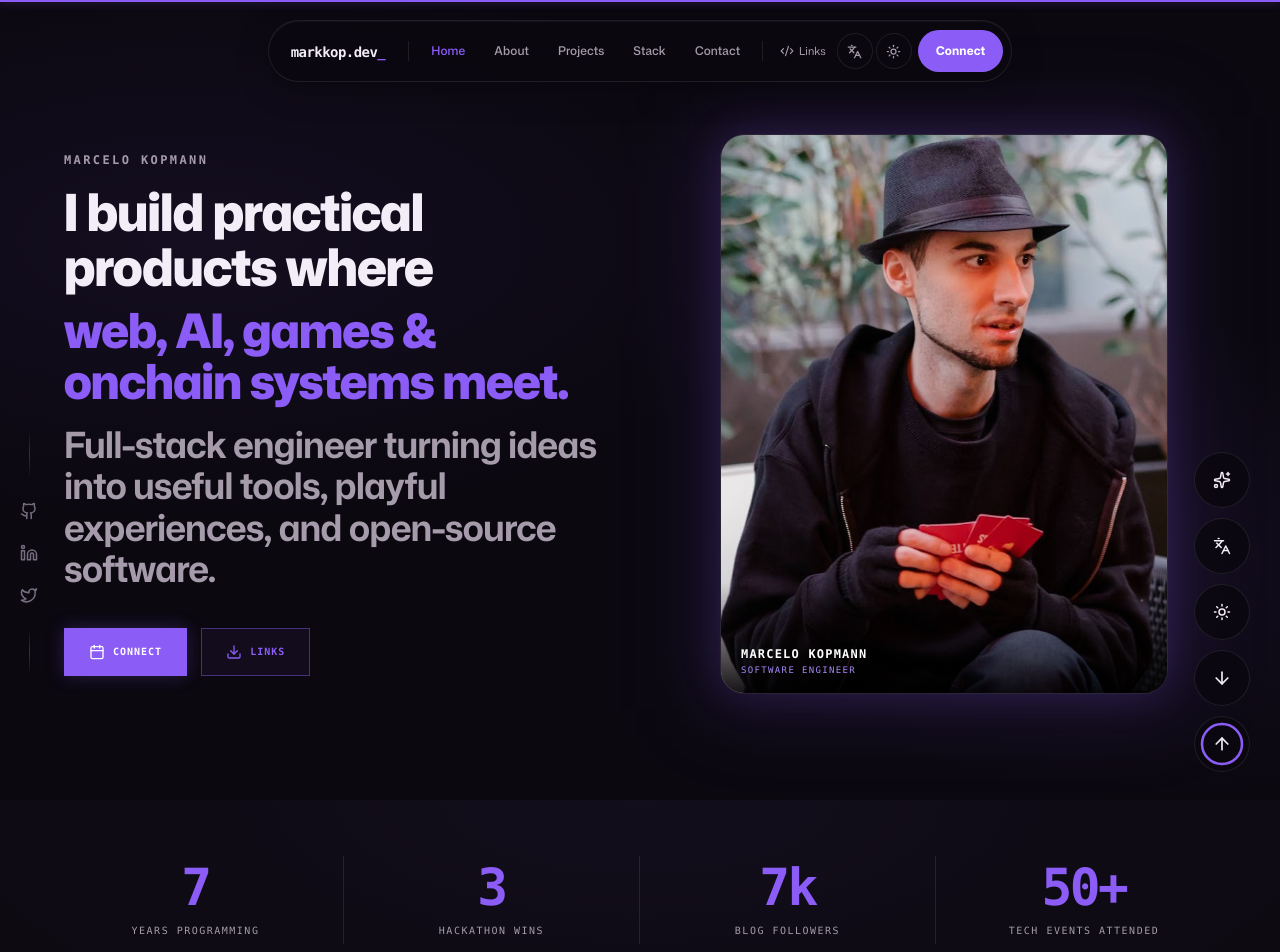
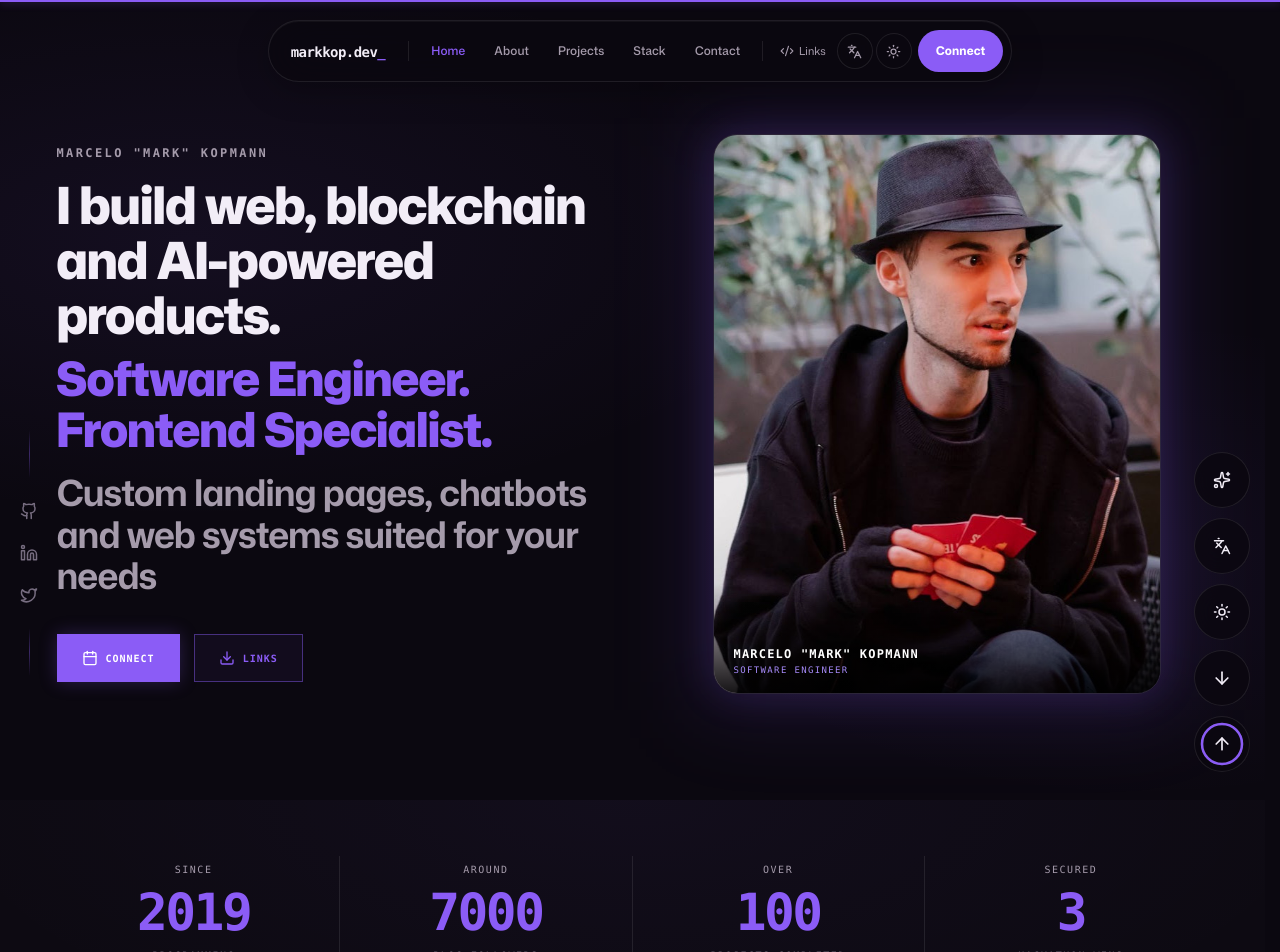
Before and after one commit to Markkop/markkop-dev, a Next.js app: page / in a window 1280 px wide. Shown: the top 952 px of the page. Built offline with nearby package versions, Linux system fonts and the light colour scheme.

Commit message:
Brand the site as Marcelo "Mark" Kopmann and refresh hero copy and stats.

```diff
--- a/package.json
+++ b/package.json
@@ -10,6 +10,7 @@
     "lint": "eslint"
   },
   "dependencies": {
+    "csshake": "^1.7.0",
     "framer-motion": "^12.31.0",
     "gsap": "^3.15.0",
     "lenis": "^1.3.17",
--- a/src/app/globals.css
+++ b/src/app/globals.css
@@ -67,7 +67,16 @@
 }
 
 * { box-sizing: border-box; }
-html { position: relative; scroll-behavior: smooth; scroll-padding-top: 90px; background: var(--background); }
+html {
+  position: relative;
+  scroll-behavior: smooth;
+  scroll-padding-top: 90px;
+  background: var(--background);
+  scrollbar-gutter: stable;
+}
+@supports not (scrollbar-gutter: stable) {
+  html { overflow-y: scroll; }
+}
 body {
   margin: 0;
   min-height: 100vh;
@@ -545,7 +554,9 @@ button { font: inherit; }
 .mk-stats > div { padding: 6px 24px; text-align: center; border-right: 1px solid var(--section-border); }
 .mk-stats > div:last-child { border: 0; }
 .mk-stats strong { display: block; color: var(--mk-accent); font: 850 clamp(38px, 4vw, 52px)/1 var(--font-mono); letter-spacing: -.05em; }
-.mk-stats span { display: block; margin-top: 10px; color: var(--section-muted); font: 10px/1.5 var(--font-mono); letter-spacing: .15em; text-transform: uppercase; }
+.mk-stats span { display: block; color: var(--section-muted); font: 10px/1.5 var(--font-mono); letter-spacing: .15em; text-transform: uppercase; }
+.mk-stat-prefix { margin-bottom: 10px; }
+.mk-stats strong + span { margin-top: 10px; }
 .mk-section-heading p, .mk-about-columns article > p, .mk-journey > p { margin: 0 0 15px; color: var(--mk-accent); font: 10px var(--font-mono); letter-spacing: .2em; text-transform: uppercase; }
 .mk-section-heading h2 { margin: 0 0 52px; color: var(--section-foreground); font: 300 clamp(34px, 4vw, 50px)/1.12 var(--font-mono); letter-spacing: -.04em; }
 .mk-section-heading h2 span { color: var(--mk-accent); }
--- a/src/app/layout.tsx
+++ b/src/app/layout.tsx
@@ -9,6 +9,7 @@ export const metadata: Metadata = {
   title: siteConfig.title,
   description: siteConfig.description,
   keywords: [
+    'Marcelo "Mark" Kopmann',
     'Marcelo Kopmann',
     'Mark Kop',
     'software engineer',
@@ -29,7 +30,7 @@ export const metadata: Metadata = {
     siteName: siteConfig.name,
     type: 'profile',
     locale: 'en_US',
-    images: [{ url: '/og.png', width: 1536, height: 1024, alt: 'Marcelo Kopmann — Software Engineer' }],
+    images: [{ url: '/og.png', width: 1536, height: 1024, alt: 'Marcelo "Mark" Kopmann — Software Engineer' }],
   },
   twitter: {
     card: 'summary_large_image',
@@ -49,8 +50,8 @@ export const viewport: Viewport = {
 const jsonLd = {
   '@context': 'https://schema.org',
   '@type': 'Person',
-  name: 'Marcelo Kopmann',
-  alternateName: 'Mark Kop',
+  name: 'Marcelo "Mark" Kopmann',
+  alternateName: ['Mark Kop', 'Marcelo Kopmann'],
   url: siteConfig.url,
   image: `${siteConfig.url}/LISBON_229.jpg`,
   jobTitle: 'Software Engineer',
--- a/src/app/links/page.tsx
+++ b/src/app/links/page.tsx
@@ -3,8 +3,8 @@ import { siteConfig } from '@/config/seo'
 import LinksPageContent from '@/components/LinksPageContent'
 
 export const metadata: Metadata = {
-  title: 'Links — Marcelo Kopmann',
-  description: 'Projects, code, and social links for Marcelo Kopmann.',
+  title: 'Links — Marcelo "Mark" Kopmann',
+  description: 'Projects, code, and social links for Marcelo "Mark" Kopmann.',
   alternates: { canonical: '/links' },
   openGraph: { url: `${siteConfig.url}/links`, images: ['/og.png'] },
 }
--- a/src/app/manifest.ts
+++ b/src/app/manifest.ts
@@ -2,9 +2,9 @@ import type { MetadataRoute } from 'next'
 
 export default function manifest(): MetadataRoute.Manifest {
   return {
-    name: 'Marcelo Kopmann — Software Engineer',
+    name: 'Marcelo "Mark" Kopmann — Software Engineer',
     short_name: 'markkop.dev',
-    description: 'Web, AI, open-source, gamified, and onchain products by Marcelo Kopmann.',
+    description: 'Web, AI, open-source, gamified, and onchain products by Marcelo "Mark" Kopmann.',
     start_url: '/',
     display: 'standalone',
     background_color: '#0b0810',
--- a/src/components/LinksPageContent.tsx
+++ b/src/components/LinksPageContent.tsx
@@ -25,10 +25,10 @@ export default function LinksPageContent() {
         </div>
         <header className="links-header">
           <div className="avatar-ring">
-            <Image src="/LISBON_229.jpg" alt="Marcelo Kopmann" fill sizes="128px" priority />
+            <Image src="/LISBON_229.jpg" alt={profile.name} fill sizes="128px" priority />
           </div>
           <p className="eyebrow">{t.links.eyebrow}</p>
-          <h1>Marcelo <span>/</span> Kopmann</h1>
+          <h1>Marcelo <span>"Mark"</span> Kopmann</h1>
           <p>{t.links.summary}</p>
           <div className="tag-row"><span>TypeScript</span><span>{t.links.ai}</span><span>Web3</span><span>{t.links.openSource}</span></div>
         </header>
--- a/src/components/Portfolio.tsx
+++ b/src/components/Portfolio.tsx
@@ -127,7 +127,16 @@ function About() {
       <div className="mk-wide">
         <SectionWrapper>
           <div className="mk-stats">
-            {profile.stats.map((stat, index) => <div key={stat.label}><strong>{stat.value}</strong><span>{t.about.stats[index]}</span></div>)}
+            {profile.stats.map((stat, index) => {
+              const copy = t.about.stats[index]
+              return (
+                <div key={stat.label}>
+                  <span className="mk-stat-prefix">{copy.prefix}</span>
+                  <strong>{stat.value}</strong>
+                  <span>{copy.label}</span>
+                </div>
+              )
+            })}
           </div>
         </SectionWrapper>
 
--- a/src/config/seo.ts
+++ b/src/config/seo.ts
@@ -1,11 +1,11 @@
 export const siteConfig = {
   name: 'markkop.dev',
-  title: 'Marcelo Kopmann — Software Engineer | markkop.dev',
+  title: 'Marcelo "Mark" Kopmann — Software Engineer | markkop.dev',
   description:
-    'Marcelo Kopmann builds practical web, AI, gamified, open-source, and onchain products from Santa Catarina, Brazil.',
+    'Marcelo "Mark" Kopmann builds practical web, AI, gamified, open-source, and onchain products from Santa Catarina, Brazil.',
   url: 'https://markkop.dev',
   ogImage: 'https://markkop.dev/og.png',
-  author: 'Marcelo Kopmann',
+  author: 'Marcelo "Mark" Kopmann',
   handle: '@heymarkkop',
   links: {
     github: 'https://github.com/Markkop',
--- a/src/data/profile.ts
+++ b/src/data/profile.ts
@@ -12,7 +12,7 @@ export type Project = {
 }
 
 export const profile = {
-  name: 'Marcelo Kopmann',
+  name: 'Marcelo "Mark" Kopmann',
   shortName: 'Mark Kop',
   role: 'Software Engineer',
   location: 'Santa Catarina, Brazil',
@@ -26,16 +26,16 @@ export const profile = {
     x: 'https://x.com/heymarkkop',
   },
   stats: [
-    { value: '7', label: 'Years programming' },
-    { value: '3', label: 'Hackathon wins' },
-    { value: '7k', label: 'Blog followers' },
-    { value: '50+', label: 'Tech events attended' },
+    { value: '2019', prefix: 'Since', label: 'Programming' },
+    { value: '7000', prefix: 'Around', label: 'Blog followers' },
+    { value: '100', prefix: 'Over', label: 'Projects completed' },
+    { value: '3', prefix: 'Secured', label: 'Hackathon wins' },
   ],
   about: [
     {
       label: '// THE WHY',
       title: 'Why I Code',
-      text: 'Coding feels like magic. Being able to turn any idea into something useful is a powerful skill, and I love it. Agentic coding is the last magical wand I needed to start building products people will really enjoy.',
+      text: 'Coding feels like magic. Being able to turn any idea into something useful is a powerful skill, and I love it.',
     },
     {
       label: '// VALUES',
--- a/src/i18n/content.ts
+++ b/src/i18n/content.ts
@@ -29,7 +29,7 @@ export type SiteContent = {
     eyebrow: string
     title: string
     titleHighlight: string
-    stats: string[]
+    stats: Array<{ prefix: string; label: string }>
     cards: Array<{ label: string; title: string; text: string }>
     journey: string
     careerMilestones: string[]
@@ -166,9 +166,9 @@ export const content: Record<Language, SiteContent> = {
     },
     status: { building: 'Building in public', latest: 'Latest activity' },
     hero: {
-      lead: 'I build practical products where',
-      highlight: 'web, AI, games & onchain systems meet.',
-      summary: profile.summary,
+      lead: 'I build web, blockchain and AI-powered products.',
+      highlight: 'Software Engineer. Frontend Specialist.',
+      summary: 'Custom landing pages, chatbots and web systems suited for your needs',
       explore: 'Explore my work',
       linkedin: 'Connect on LinkedIn',
       role: profile.role,
@@ -180,7 +180,7 @@ export const content: Record<Language, SiteContent> = {
       eyebrow: '// ABOUT ME',
       title: 'The person behind',
       titleHighlight: 'the prompt.',
-      stats: profile.stats.map((stat) => stat.label),
+      stats: profile.stats.map((stat) => ({ prefix: stat.prefix, label: stat.label })),
       cards: profile.about.map((item) => ({ ...item })),
       journey: '// JOURNEY',
       careerMilestones: profile.milestones.map((item) => item.role),
@@ -258,9 +258,9 @@ export const content: Record<Language, SiteContent> = {
     },
     status: { building: 'Construindo em público', latest: 'Atividade recente' },
     hero: {
-      lead: 'Eu crio produtos práticos onde',
-      highlight: 'web, IA, jogos e sistemas onchain se encontram.',
-      summary: 'Engenheiro full-stack que transforma ideias em ferramentas úteis, experiências divertidas e software open source.',
+      lead: 'Eu crio produtos web, blockchain e com IA.',
+      highlight: 'Engenheiro de Software. Especialista em Frontend.',
+      summary: 'Landing pages, chatbots e sistemas web sob medida para as suas necessidades',
       explore: 'Conheça meu trabalho',
       linkedin: 'Conectar no LinkedIn',
       role: 'Engenheiro de Software',
@@ -272,7 +272,12 @@ export const content: Record<Language, SiteContent> = {
       eyebrow: '// SOBRE MIM',
       title: 'A pessoa por trás',
       titleHighlight: 'do prompt.',
-      stats: ['Anos programando', 'Vitórias em hackathons', 'Seguidores no blog', 'Eventos de tech'],
+      stats: [
+        { prefix: 'Desde', label: 'Programando' },
+        { prefix: 'Cerca de', label: 'Seguidores no blog' },
+        { prefix: 'Mais de', label: 'Projetos concluídos' },
+        { prefix: 'Conquistou', label: 'Vitórias em hackathons' },
+      ],
       cards: [
         { label: '// O PORQUÊ', title: 'Por que eu programo', text: 'Programar para mim é como mágica. Ter a habilidade de transformar qualquer ideia em algo útil é um poder enorme, e eu amo isso. O coding com agentes é a varinha mágica que faltava para eu começar a construir produtos que as pessoas realmente vão gostar.' },
         { label: '// VALORES', title: 'O que eu valorizo', text: 'Valorizo proatividade, curiosidade, criatividade, trabalho em equipe, respeito e senso de dono. A mágica acontece quando trabalho com pessoas que compartilham esses mesmos princípios.' },
```
Also changed, not shown: public/ai.txt, 2 other files (tests, documents, lock files or other folders).
